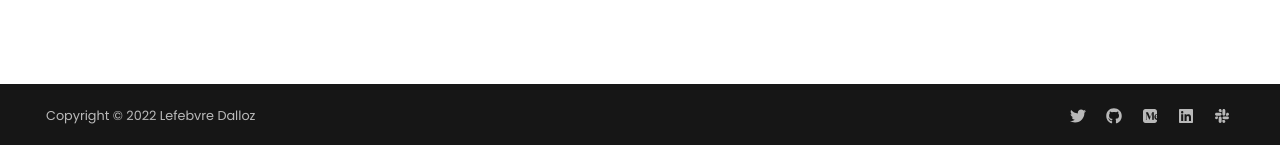
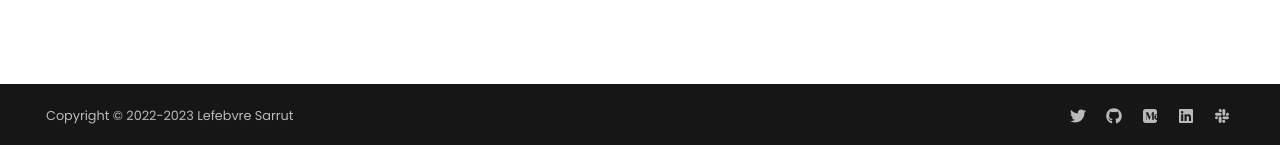
Before and after one commit to ELS-RD/kernl, an MkDocs documentation site: the page built from docs/changelog/page.md, in a window 1280 px wide. Shown: the part 752-897 px from the top of the page. Built offline with MkDocs 1.6.1 and Material for MkDocs 9.7.7, drawn with Linux system fonts in a browser that asks for light colours; comment, search, counter and statistics services are not loaded.

Commit message:
feat: update mkdocs.yml.

```diff
--- a/mkdocs.yml
+++ b/mkdocs.yml
@@ -1,9 +1,9 @@
 # Project information
 site_name: "kernl.ai"
 site_url: https://els-rd.github.io/kernl
-site_author: Lefebvre Dalloz
+site_author: Lefebvre Sarrut
 site_description: >-
-  Kernl is an open source project that optimizes and accelerates your Pythorch Model
+  Kernl is an open source project that optimizes and accelerates your PyTorch model
 
 # Repository
 repo_name: els-rd/kernl
@@ -11,7 +11,7 @@
 edit_uri: ""
 
 # Copyright
-copyright: Copyright &copy; 2022 Lefebvre Dalloz
+copyright: Copyright &copy; 2022-2023 Lefebvre Sarrut
 
 # Configuration
 theme:
```
